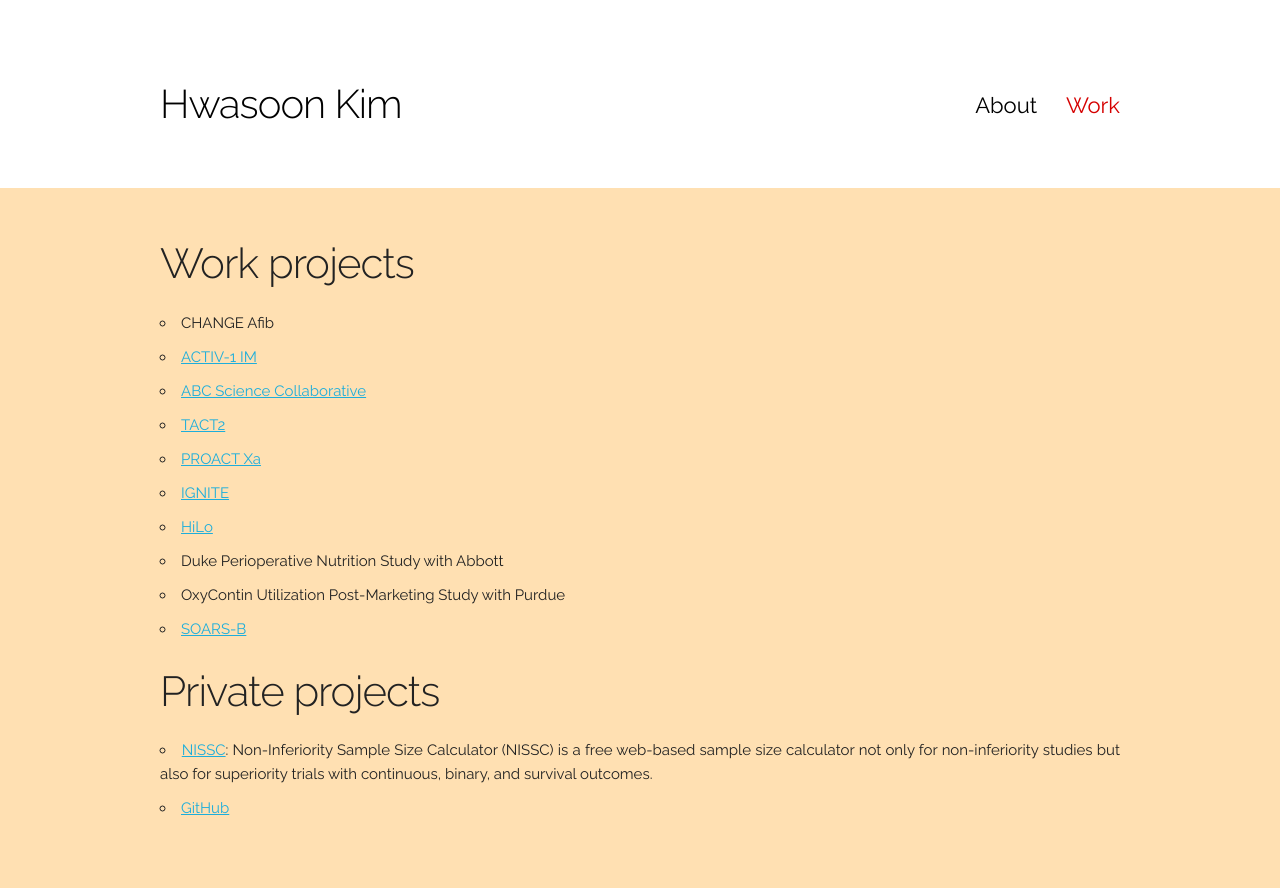
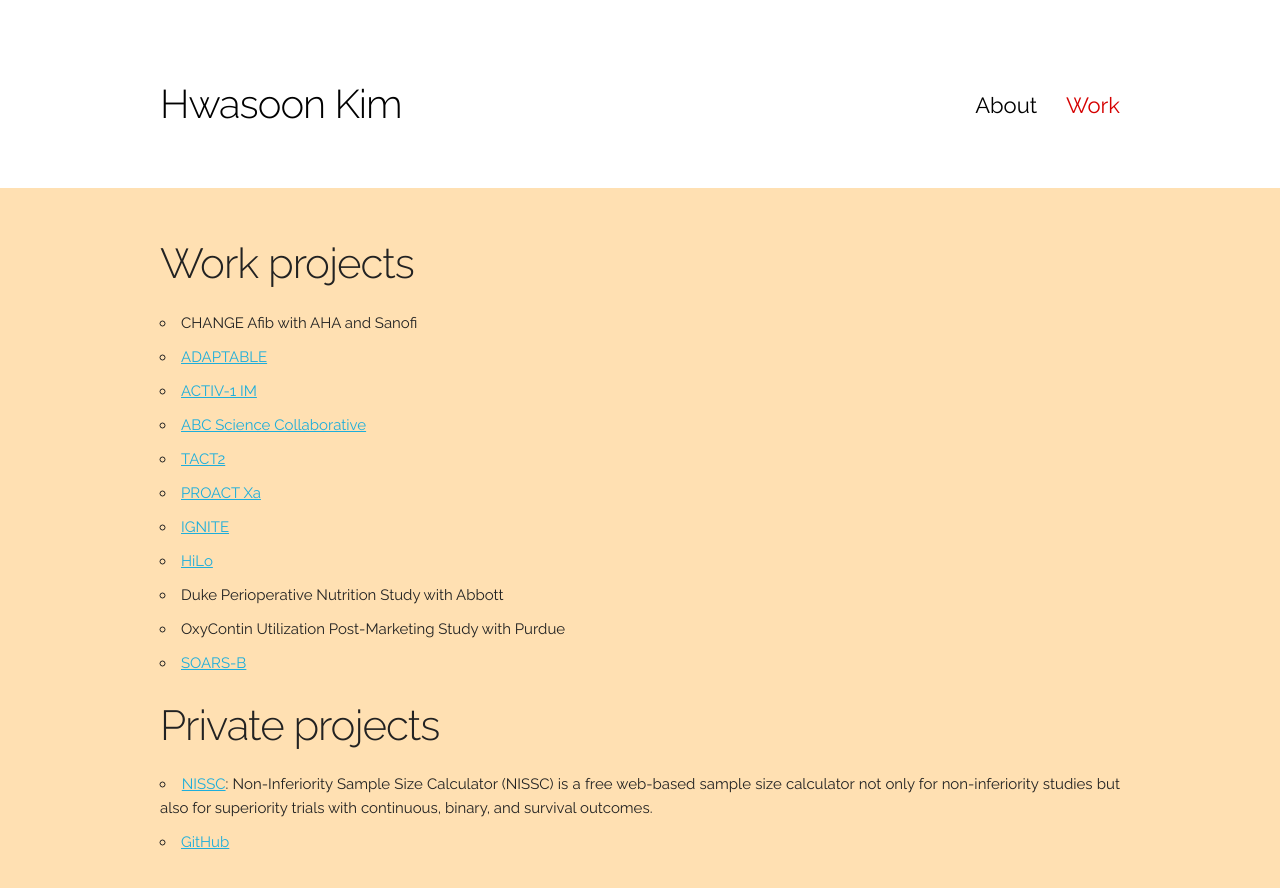
Before and after one commit to dulcisflos/dulcisflos.github.io, a Jekyll site: the page built from work/index.md, in a window 1280 px wide. Shown: the top 888 px of the page. Built offline with Jekyll 4.4.1, drawn with Linux system fonts in a browser that asks for light colours.

Commit message:
Update index.md

```diff
--- a/work/index.md
+++ b/work/index.md
@@ -5,7 +5,8 @@ active: work
 background_color: FFE0B2
 ---
 ## Work projects
-- CHANGE Afib
+- CHANGE Afib with AHA and Sanofi
+- [ADAPTABLE](https://clinicaltrials.gov/ct2/show/NCT02697916)
 - [ACTIV-1 IM](https://clinicaltrials.gov/ct2/show/NCT04593940)
 - [ABC Science Collaborative](https://abcsciencecollaborative.org/)
 - [TACT2](https://clinicaltrials.gov/ct2/show/NCT02733185)
```
